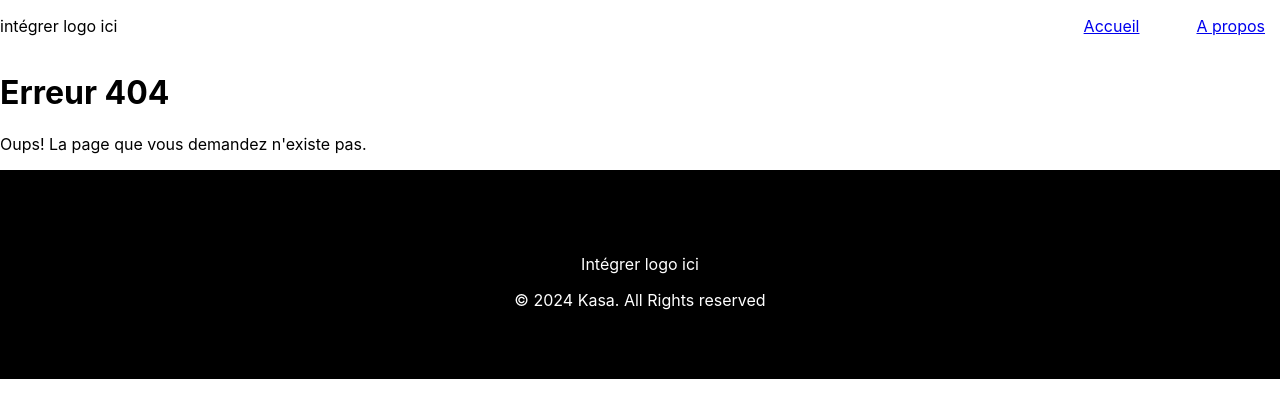
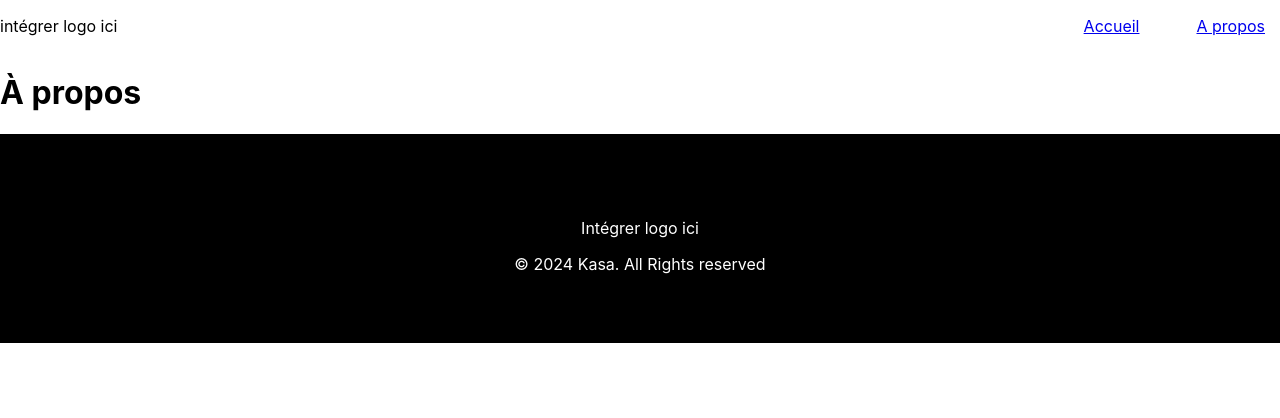
Before and after one commit to tomcre94/Projet-6, a React (Create React App) app: page /about in a window 1280 px wide. Before the commit this address had no page. Shown: the top 418 px of the page. Built offline with nearby package versions, Linux system fonts and the light colour scheme.

Commit message:
Apropos -> about

```diff
--- a/src/App.js
+++ b/src/App.js
@@ -2,7 +2,7 @@
 import "./App.scss";
 import { Routes, Route, BrowserRouter as Router } from "react-router-dom";
 import Accueil from "./Pages/Accueil";
-import APropos from "./Pages/Apropos";
+import About from "./Pages/About";
 import Erreur from "./Pages/Erreur";
 
 export default function App() {
@@ -10,7 +10,7 @@
     <Router>
       <Routes>
         <Route path="/" element={<Accueil />} />
-        <Route path="/Apropos" element={<APropos />} />
+        <Route path="/about" element={<About />} />
         <Route path="*" element={<Erreur />} />
       </Routes>
     </Router>
--- a/src/Pages/Apropos.jsx
+++ b/src/Pages/About.jsx
@@ -1,7 +1,7 @@
 import React from "react";
 import Layout from "../components/layout/layout";
 
-export default function APropos() {
+export default function About() {
   return (
     <Layout>
       <h1>À propos</h1>
--- a/src/components/banner/banner.jsx
+++ b/src/components/banner/banner.jsx
@@ -1 +1,5 @@
 import "./banner.scss"
+
+function banner ({}) {
+    return
+}
```
